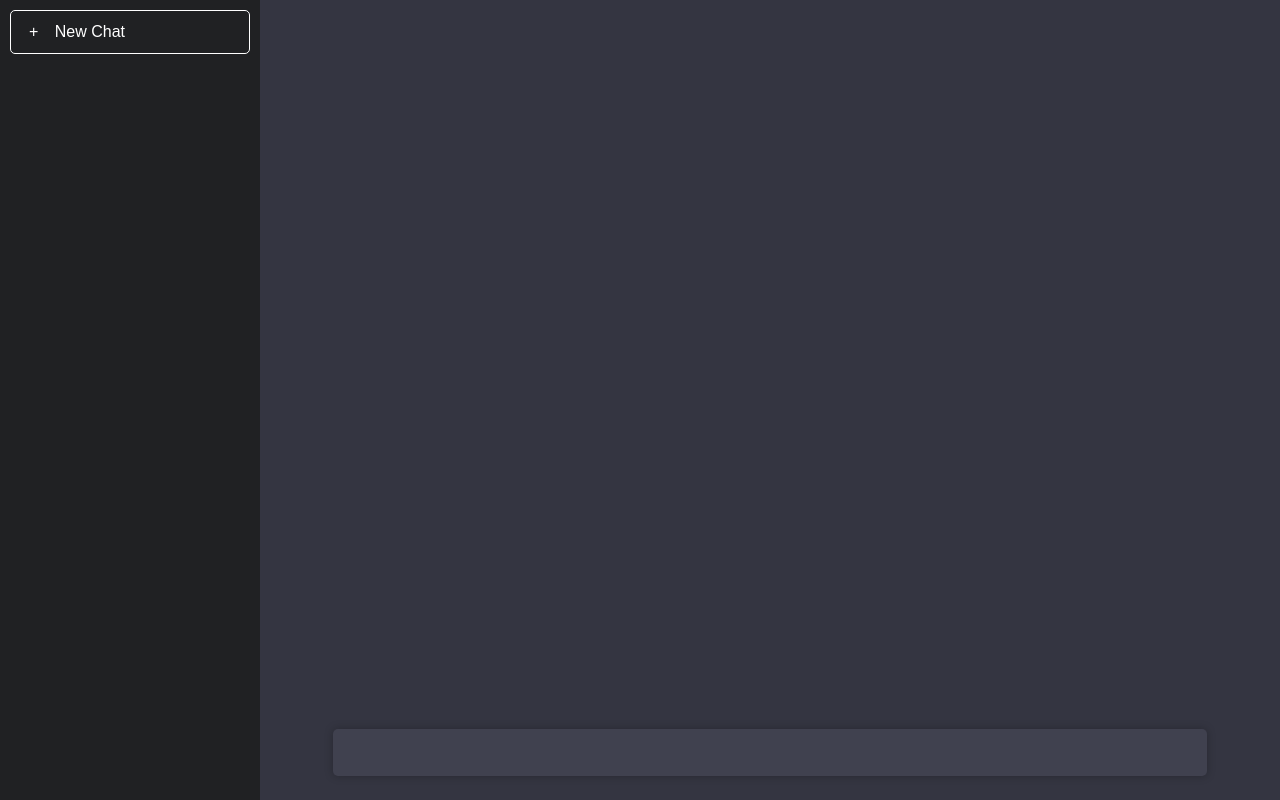
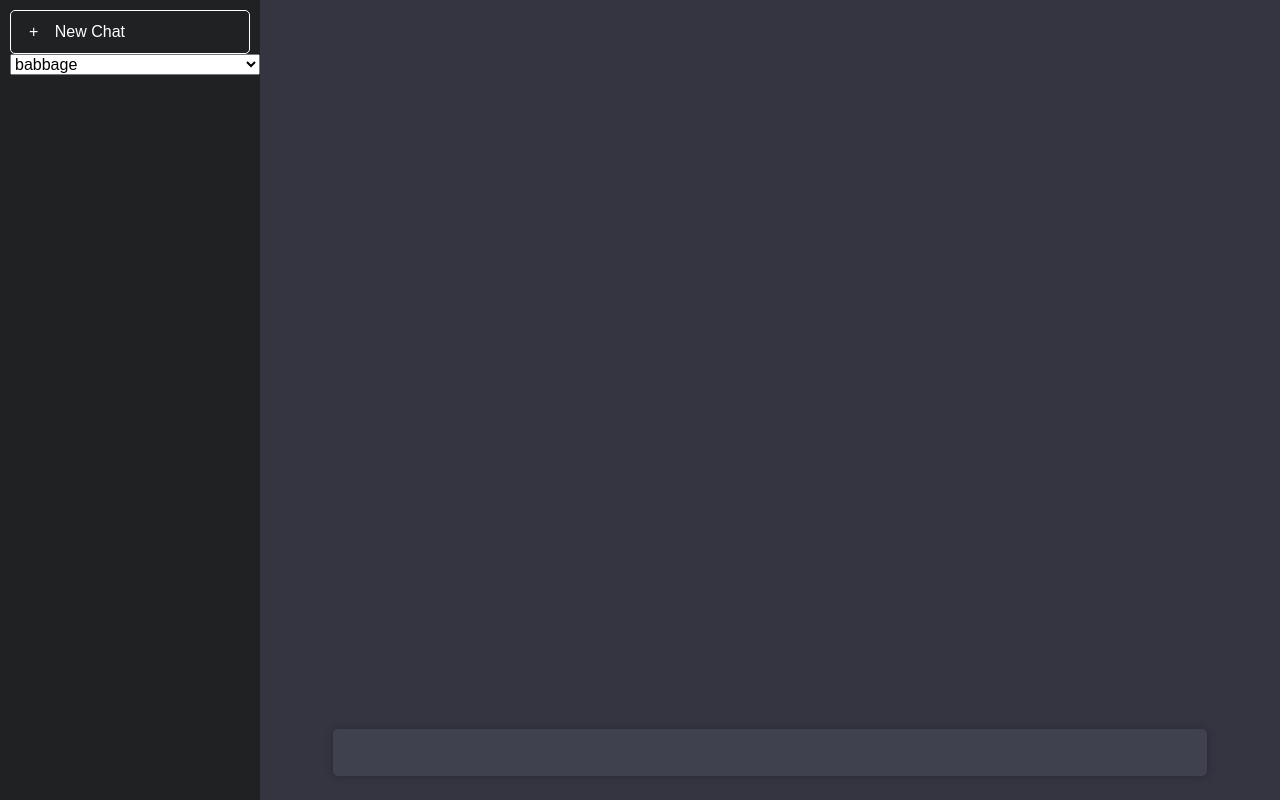
Before and after one commit to d3vkk/chatgpt-replica, a React (Create React App) app in the folder client/: page / in a window 1280 px wide. Built offline with nearby package versions, Linux system fonts and the light colour scheme.

Commit message:
feat: Interact with different models

```diff
--- a/client/src/App.js
+++ b/client/src/App.js
@@ -1,15 +1,34 @@
 import React from "react";
 import "./normalize.css";
 import "./App.css";
-import { useState } from "react";
+import { getModels } from "./models";
+import { useState, useEffect } from "react";
 
 function App() {
+  useEffect(() => {
+    getEngines(getModels);
+  }, []);
+
   const [input, setInput] = useState("");
   const [chatLog, setChatLog] = useState([]);
+  const [models, setModels] = useState([]);
+  const [currentModel, setCurrentModel] = useState("ada");
 
   function clearChat() {
     setChatLog([]);
   }
+
+  function getEngines(getModels) {
+    // fetch("http://localhost:3600/models")
+    //   .then((res) => res.json())
+    //   .then((data) => {
+    //     console.log(data.models.data);
+    //     setModels(data.models.data);
+    //   });
+
+    setModels(getModels.models);
+  }
+
   async function handleSubmit(e) {
     e.preventDefault();
     let chatLogNew = [...chatLog, { user: "me", message: `${input}` }];
@@ -25,6 +44,7 @@ function App() {
       },
       body: JSON.stringify({
         message: messages,
+        currentModel,
       }),
     });
     const data = await response.json();
@@ -41,6 +61,19 @@ function App() {
       <aside className="sidemenu">
         <div className="sidemenu-button" onClick={clearChat}>
           <span>+</span> New Chat
+        </div>
+        <div className="models">
+          <select
+            onChange={(e) => {
+              setCurrentModel(e.target.value);
+            }}
+          >
+            {models.map((model) => (
+              <option key={model.id} value={model.id}>
+                {model.id}
+              </option>
+            ))}
+          </select>
         </div>
       </aside>
       <section className="chatbox">
--- /dev/null
+++ b/client/src/models.js
@@ -0,0 +1,420 @@
+export const getModels = {
+  models: [
+    {
+      object: "engine",
+      id: "babbage",
+      ready: true,
+      owner: "openai",
+      permissions: null,
+      created: null,
+    },
+    {
+      object: "engine",
+      id: "ada",
+      ready: true,
+      owner: "openai",
+      permissions: null,
+      created: null,
+    },
+    {
+      object: "engine",
+      id: "davinci",
+      ready: true,
+      owner: "openai",
+      permissions: null,
+      created: null,
+    },
+    {
+      object: "engine",
+      id: "text-embedding-ada-002",
+      ready: true,
+      owner: "openai-internal",
+      permissions: null,
+      created: null,
+    },
+    {
+      object: "engine",
+      id: "babbage-code-search-code",
+      ready: true,
+      owner: "openai-dev",
+      permissions: null,
+      created: null,
+    },
+    {
+      object: "engine",
+      id: "text-similarity-babbage-001",
+      ready: true,
+      owner: "openai-dev",
+      permissions: null,
+      created: null,
+    },
+    {
+      object: "engine",
+      id: "text-davinci-002",
+      ready: true,
+      owner: "openai",
+      permissions: null,
+      created: null,
+    },
+    {
+      object: "engine",
+      id: "text-davinci-001",
+      ready: true,
+      owner: "openai",
+      permissions: null,
+      created: null,
+    },
+    {
+      object: "engine",
+      id: "curie-instruct-beta",
+      ready: true,
+      owner: "openai",
+      permissions: null,
+      created: null,
+    },
+    {
+      object: "engine",
+      id: "babbage-code-search-text",
+      ready: true,
+      owner: "openai-dev",
+      permissions: null,
+      created: null,
+    },
+    {
+      object: "engine",
+      id: "babbage-similarity",
+      ready: true,
+      owner: "openai-dev",
+      permissions: null,
+      created: null,
+    },
+    {
+      object: "engine",
+      id: "curie-search-query",
+      ready: true,
+      owner: "openai-dev",
+      permissions: null,
+      created: null,
+    },
+    {
+      object: "engine",
+      id: "code-search-babbage-text-001",
+      ready: true,
+      owner: "openai-dev",
+      permissions: null,
+      created: null,
+    },
+    {
+      object: "engine",
+      id: "code-cushman-001",
+      ready: true,
+      owner: "openai",
+      permissions: null,
+      created: null,
+    },
+    {
+      object: "engine",
+      id: "code-search-babbage-code-001",
+      ready: true,
+      owner: "openai-dev",
+      permissions: null,
+      created: null,
+    },
+    {
+      object: "engine",
+      id: "text-ada-001",
+      ready: true,
+      owner: "openai",
+      permissions: null,
+      created: null,
+    },
+    {
+      object: "engine",
+      id: "code-davinci-002",
+      ready: true,
+      owner: "openai",
+      permissions: null,
+      created: null,
+    },
+    {
+      object: "engine",
+      id: "text-similarity-ada-001",
+      ready: true,
+      owner: "openai-dev",
+      permissions: null,
+      created: null,
+    },
+    {
+      object: "engine",
+      id: "text-davinci-insert-002",
+      ready: true,
+      owner: "openai",
+      permissions: null,
+      created: null,
+    },
+    {
+      object: "engine",
+      id: "text-davinci-003",
+      ready: true,
+      owner: "openai-internal",
+      permissions: null,
+      created: null,
+    },
+    {
+      object: "engine",
+      id: "ada-code-search-code",
+      ready: true,
+      owner: "openai-dev",
+      permissions: null,
+      created: null,
+    },
+    {
+      object: "engine",
+      id: "ada-similarity",
+      ready: true,
+      owner: "openai-dev",
+      permissions: null,
+      created: null,
+    },
+    {
+      object: "engine",
+      id: "code-search-ada-text-001",
+      ready: true,
+      owner: "openai-dev",
+      permissions: null,
+      created: null,
+    },
+    {
+      object: "engine",
+      id: "text-search-ada-query-001",
+      ready: true,
+      owner: "openai-dev",
+      permissions: null,
+      created: null,
+    },
+    {
+      object: "engine",
+      id: "text-curie-001",
+      ready: true,
+      owner: "openai",
+      permissions: null,
+      created: null,
+    },
+    {
+      object: "engine",
+      id: "text-davinci-edit-001",
+      ready: true,
+      owner: "openai",
+      permissions: null,
+      created: null,
+    },
+    {
+      object: "engine",
+      id: "davinci-search-document",
+      ready: true,
+      owner: "openai-dev",
+      permissions: null,
+      created: null,
+    },
+    {
+      object: "engine",
+      id: "ada-code-search-text",
+      ready: true,
+      owner: "openai-dev",
+      permissions: null,
+      created: null,
+    },
+    {
+      object: "engine",
+      id: "text-search-ada-doc-001",
+      ready: true,
+      owner: "openai-dev",
+      permissions: null,
+      created: null,
+    },
+    {
+      object: "engine",
+      id: "code-davinci-edit-001",
+      ready: true,
+      owner: "openai",
+      permissions: null,
+      created: null,
+    },
+    {
+      object: "engine",
+      id: "davinci-instruct-beta",
+      ready: true,
+      owner: "openai",
+      permissions: null,
+      created: null,
+    },
+    {
+      object: "engine",
+      id: "text-babbage-001",
+      ready: true,
+      owner: "openai",
+      permissions: null,
+      created: null,
+    },
+    {
+      object: "engine",
+      id: "text-similarity-curie-001",
+      ready: true,
+      owner: "openai-dev",
+      permissions: null,
+      created: null,
+    },
+    {
+      object: "engine",
+      id: "code-search-ada-code-001",
+      ready: true,
+      owner: "openai-dev",
+      permissions: null,
+      created: null,
+    },
+    {
+      object: "engine",
+      id: "ada-search-query",
+      ready: true,
+      owner: "openai-dev",
+      permissions: null,
+      created: null,
+    },
+    {
+      object: "engine",
+      id: "text-search-davinci-query-001",
+      ready: true,
+      owner: "openai-dev",
+      permissions: null,
+      created: null,
+    },
+    {
+      object: "engine",
+      id: "curie-similarity",
+      ready: true,
+      owner: "openai-dev",
+      permissions: null,
+      created: null,
+    },
+    {
+      object: "engine",
+      id: "davinci-search-query",
+      ready: true,
+      owner: "openai-dev",
+      permissions: null,
+      created: null,
+    },
+    {
+      object: "engine",
+      id: "text-davinci-insert-001",
+      ready: true,
+      owner: "openai",
+      permissions: null,
+      created: null,
+    },
+    {
+      object: "engine",
+      id: "babbage-search-document",
+      ready: true,
+      owner: "openai-dev",
+      permissions: null,
+      created: null,
+    },
+    {
+      object: "engine",
+      id: "ada-search-document",
+      ready: true,
+      owner: "openai-dev",
+      permissions: null,
+      created: null,
+    },
+    {
+      object: "engine",
+      id: "curie",
+      ready: true,
+      owner: "openai",
+      permissions: null,
+      created: null,
+    },
+    {
+      object: "engine",
+      id: "text-search-babbage-doc-001",
+      ready: true,
+      owner: "openai-dev",
+      permissions: null,
+      created: null,
+    },
+    {
+      object: "engine",
+      id: "text-search-curie-doc-001",
+      ready: true,
+      owner: "openai-dev",
+      permissions: null,
+      created: null,
+    },
+    {
+      object: "engine",
+      id: "text-search-curie-query-001",
+      ready: true,
+      owner: "openai-dev",
+      permissions: null,
+      created: null,
+    },
+    {
+      object: "engine",
+      id: "babbage-search-query",
+      ready: true,
+      owner: "openai-dev",
+      permissions: null,
+      created: null,
+    },
+    {
+      object: "engine",
+      id: "text-search-davinci-doc-001",
+      ready: true,
+      owner: "openai-dev",
+      permissions: null,
+      created: null,
+    },
+    {
+      object: "engine",
+      id: "text-search-babbage-query-001",
+      ready: true,
+      owner: "openai-dev",
+      permissions: null,
+      created: null,
+    },
+    {
+      object: "engine",
+      id: "curie-search-document",
+      ready: true,
+      owner: "openai-dev",
+      permissions: null,
+      created: null,
+    },
+    {
+      object: "engine",
+      id: "text-similarity-davinci-001",
+      ready: true,
+      owner: "openai-dev",
+      permissions: null,
+      created: null,
+    },
+    {
+      object: "engine",
+      id: "audio-transcribe-001",
+      ready: true,
+      owner: "openai",
+      permissions: null,
+      created: null,
+    },
+    {
+      object: "engine",
+      id: "davinci-similarity",
+      ready: true,
+      owner: "openai-dev",
+      permissions: null,
+      created: null,
+    },
+  ],
+};
```
Also changed, not shown: 1 other file (tests, documents, lock files or other folders).
